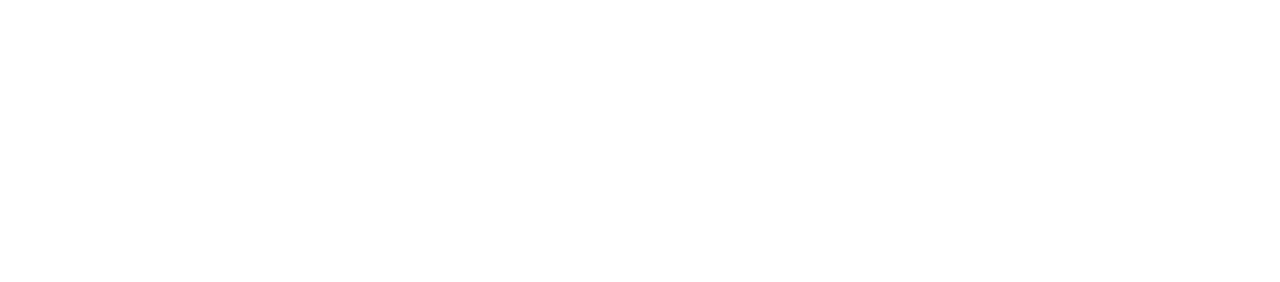
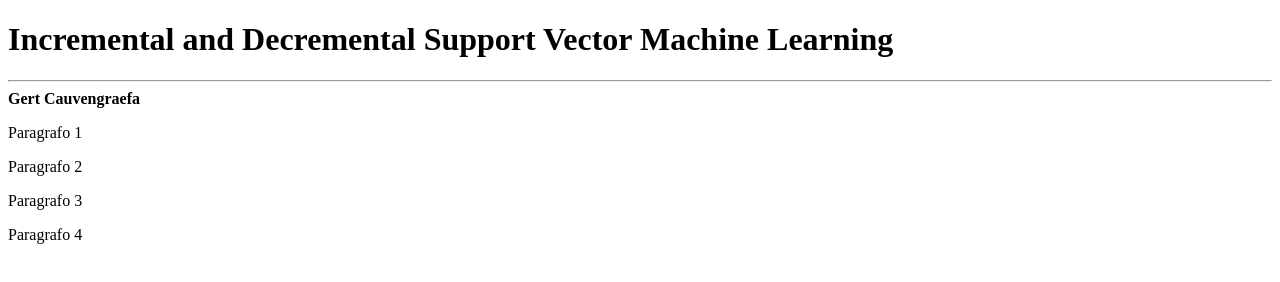
Before and after one commit to Robertodambrosio/paper-scientifico, a plain HTML site: page index.html in a window 1280 px wide. Drawn offline with Linux system fonts and the light colour scheme.

Commit message:
struttura header

```diff
--- a/index.html
+++ b/index.html
@@ -10,7 +10,13 @@
 
     <!-- inizio header -->
     <header>
-
+      <h1>Incremental and Decremental Support Vector Machine Learning</h1>
+      <hr>
+      <strong>Gert Cauvengraefa</strong>
+      <p>Paragrafo 1</p>
+      <p>Paragrafo 2</p>
+      <p>Paragrafo 3</p>
+      <p>Paragrafo 4</p>
     </header>
     <!-- fine header -->
     <!-- inizio main  -->
```
